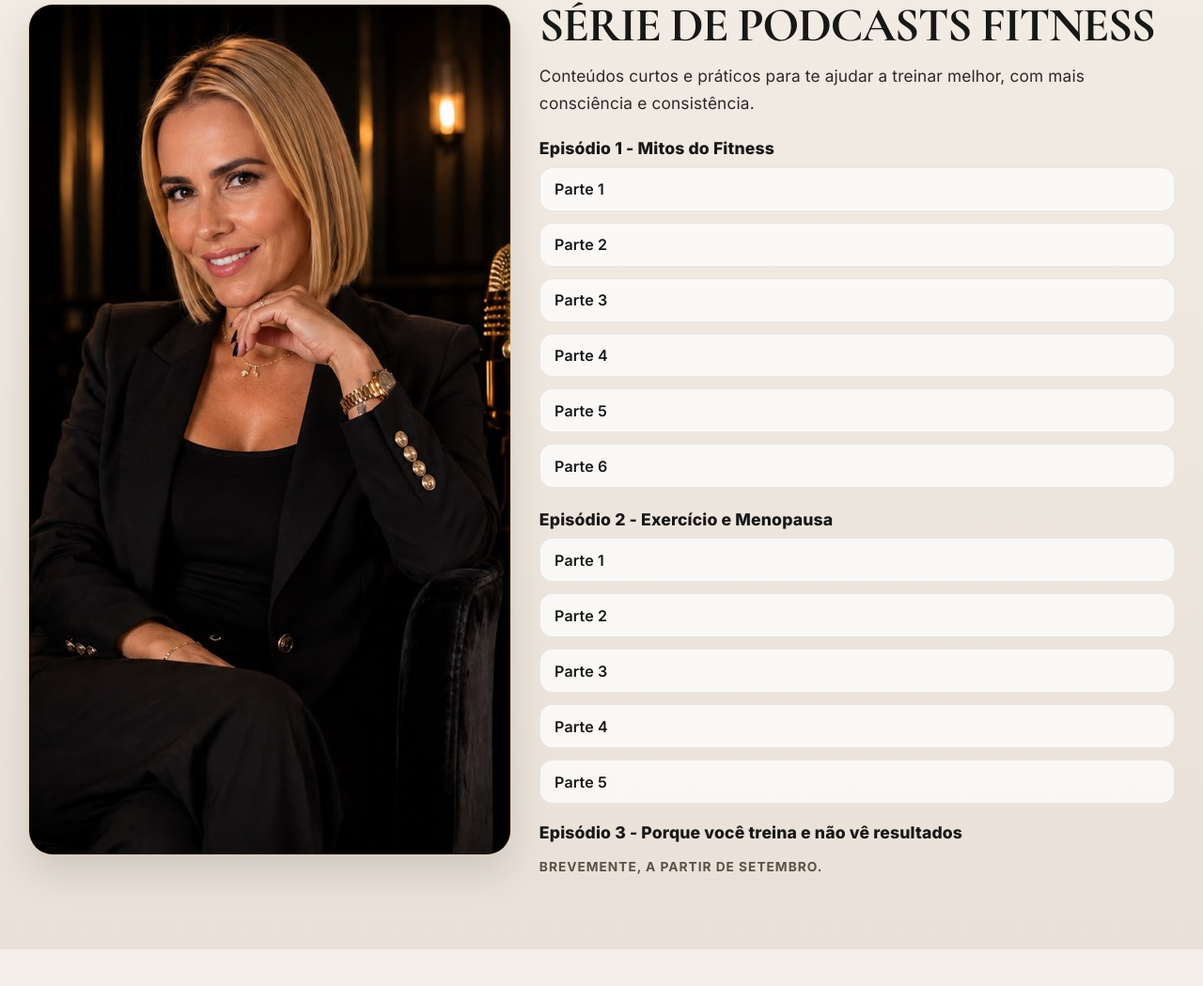
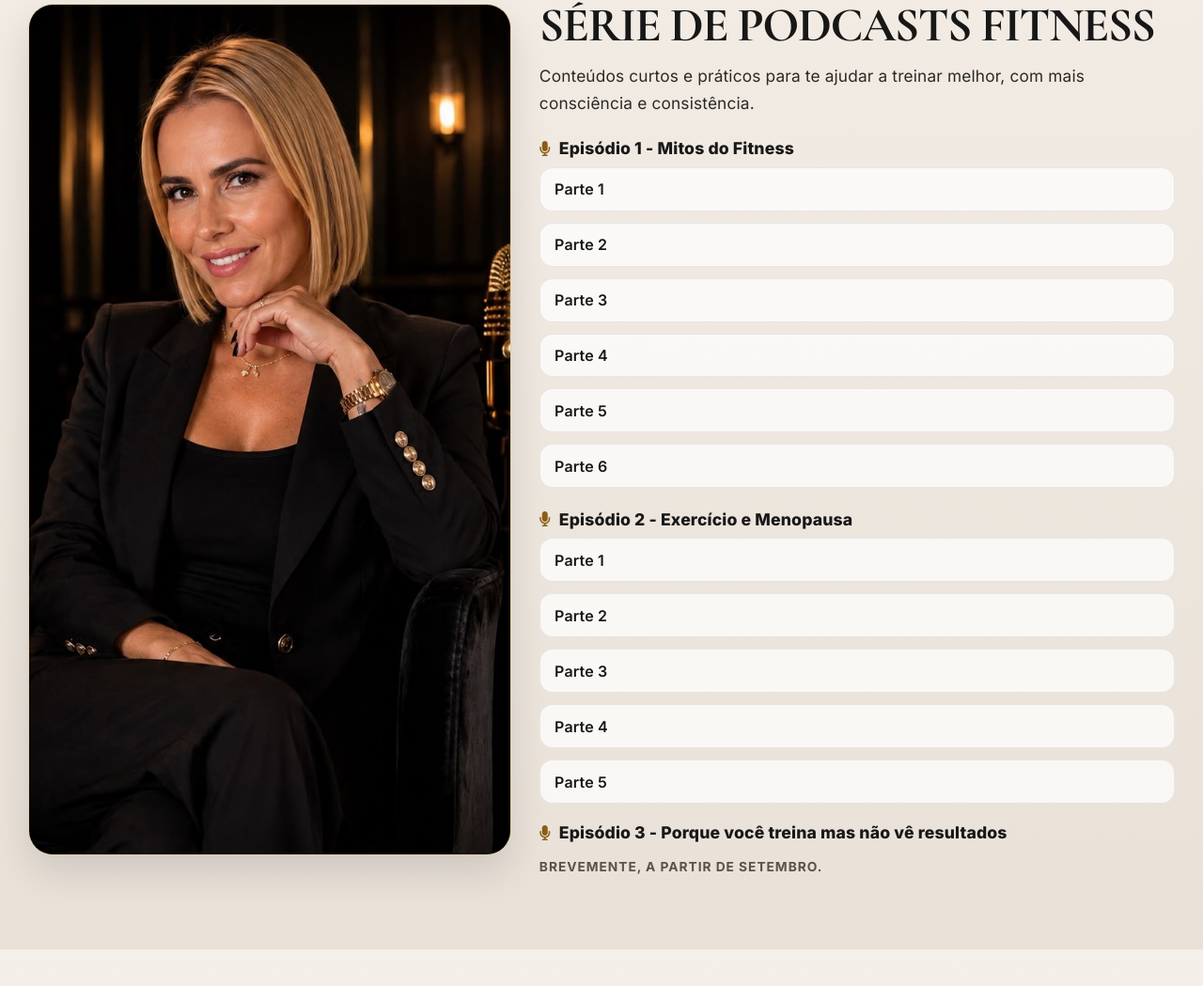
Before and after one commit to oicnanev/isabelfit, a plain HTML site: page public/index.html in a window 1280 px wide. Shown: the part 6069-7118 px from the top of the page at 94% size. Drawn offline with nearby package versions, Linux system fonts and the light colour scheme.

Commit message:
some changes in Podcasts 4

```diff
--- a/public/css/styles.css
+++ b/public/css/styles.css
@@ -843,6 +843,14 @@ a {
   font-size: 1.1rem;
   font-weight: 800;
   color: #181818;
+  display: flex;
+  align-items: center;
+  gap: 0.55rem;
+}
+
+.podcast-episode h3 i {
+  color: #8a5d17;
+  font-size: 1rem;
 }
 
 .podcast-list {
--- a/public/index.html
+++ b/public/index.html
@@ -323,7 +323,7 @@
 
             <div class="podcast-episodes">
               <div class="podcast-episode">
-                <h3>Episódio 1 - Mitos do Fitness</h3>
+                <h3><i class="fa-solid fa-microphone"></i>Episódio 1 - Mitos do Fitness</h3>
                 <ul class="podcast-list">
                   <li><a href="https://www.instagram.com/reel/DYiJbAHCRXY/?igsi=aGJ5cmlkdTduYWZy" target="_blank" rel="noreferrer">Parte 1</a></li>
                   <li><a href="https://www.instagram.com/reel/DYu0TNqoSE5/?igsi=eTYzcHk1aWhiaGVv" target="_blank" rel="noreferrer">Parte 2</a></li>
@@ -335,7 +335,7 @@
               </div>
 
               <div class="podcast-episode">
-                <h3>Episódio 2 - Exercício e Menopausa</h3>
+                <h3><i class="fa-solid fa-microphone"></i>Episódio 2 - Exercício e Menopausa</h3>
                 <ul class="podcast-list">
                   <li><a href="https://www.instagram.com/reel/DZ2DxWdCnu2/?igsi=M24ybmtvbnRjdzds" target="_blank" rel="noreferrer">Parte 1</a></li>
                   <li><a href="https://www.instagram.com/reel/DZ4M_I4oVbB/?igsi=MTQ4ampuYmVpdDczNA==" target="_blank" rel="noreferrer">Parte 2</a></li>
@@ -347,7 +347,7 @@
             </div>
             <br />
             <div class="podcast-episode">
-              <h3>Episódio 3 - Porque você treina e não vê resultados</h3>
+              <h3><i class="fa-solid fa-microphone"></i>Episódio 3 - Porque você treina mas não vê resultados</h3>
               <p class="podcasts-note"> Brevemente, a partir de Setembro.</p>
             </div>
 
```
